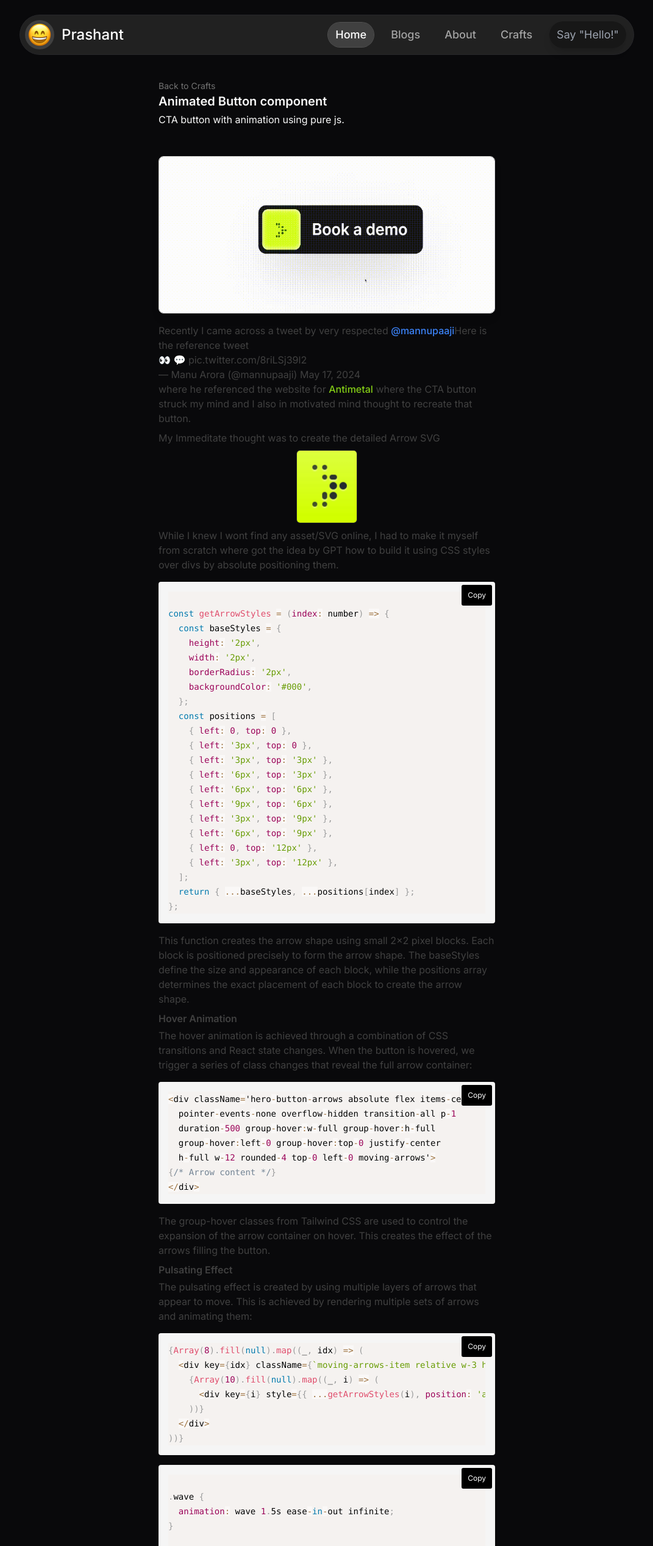
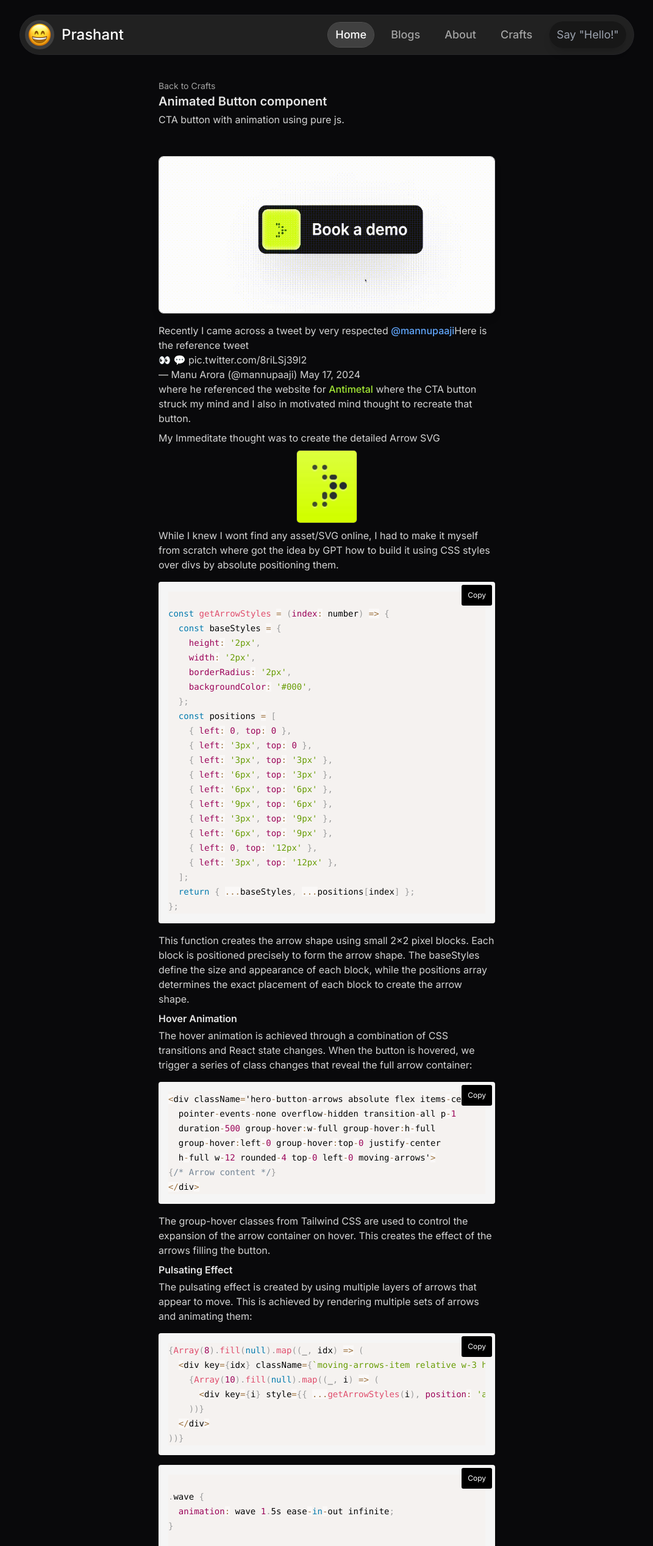
Before and after one commit to prash240303/Portfolio-Prashant, a Next.js app: page /crafts/button in a window 1280 px wide. Shown: the top 2535 px of the page at 61% size, without its empty margins (104-1175 px from the left). Built offline with nearby package versions, Linux system fonts and the light colour scheme.

Commit message:
fix: dark mode text-color button craft

```diff
--- a/src/app/crafts/button/page.tsx
+++ b/src/app/crafts/button/page.tsx
@@ -2,7 +2,7 @@
 import CodeBlock from "@/components/ui/CodeBlock";
 import Image from "next/image";
 import Link from "next/link";
-import React, { useEffect } from "react";
+import React, { useEffect, useState } from "react";
 
 const codeSnippet = `
 const getArrowStyles = (index: number) => {
@@ -101,33 +101,40 @@ function CraftsButtonPage() {
     const script = document.createElement("script");
     script.src = "https://platform.twitter.com/widgets.js";
     script.async = true;
+    script.onload = () => setTweetLoading(false); // Hide spinner when tweet loads
     document.body.appendChild(script);
   }, []);
+
+
+  const [tweetLoading, setTweetLoading] = useState(true);
 
   return (
     <div className="view-container mt-12 md:mt-24 mb-12 md:mb-[100px] overflow-hidden">
     <section className="py-4 md:py-8 px-4 md:px-6 max-w-[600px] mx-auto ">
       <Link href="/crafts">
-          <span className="text-sm mb-4 text-neutral-500">Back to Crafts</span>
+        <span className="text-sm mb-4 text-neutral-500 dark:text-neutral-400">Back to Crafts</span>
       </Link>
-        <h1 className="text-xl mb-1 font-semibold">
+      <h1 className="text-xl mb-1 font-semibold text-neutral-700 dark:text-neutral-200">
         Animated Button component
       </h1>
-        <p>CTA button with animation using pure js.</p>
+      <p className="text-neutral-700 dark:text-neutral-300">
+        CTA button with animation using pure js.
+      </p>
 
       <div className="mt-12 border border-neutral-300 shadow-lg w-fit rounded-lg overflow-hidden h-fit mx-auto">
         <Image
           src={"/crafts/button.gif"}
           width={1000}
+          unoptimized
           height={1000}
-            alt="iamge"
-            className="md:h-64 w-auto  aspect-auto h-24 "
+          alt="image"
+          className="md:h-64 w-auto aspect-auto h-24"
         />
       </div>
 
-        <div className="text-base mt-4 text-neutral-700">
+      <div className="text-base mt-4 text-neutral-700 dark:text-neutral-300">
         Recently I came across a tweet by very respected{" "}
-          <span className="font-medium text-blue-500">
+        <span className="font-medium text-blue-500 dark:text-blue-400">
           <a
             target="_blank"
             rel="noopener noreferrer"
@@ -152,7 +159,7 @@ function CraftsButtonPage() {
           />
         </div>
         where he referenced the website for{" "}
-          <span className="font-medium text-lime-500">
+        <span className="font-medium text-lime-500 dark:text-lime-400">
           <a target="_blank" href="https://antimetal.com/">
             Antimetal
           </a>
@@ -181,37 +188,41 @@ function CraftsButtonPage() {
           create the arrow shape.
         </div>
         <div>
-            <h3 className="font-semibold mt-2 mb-1"> Hover Animation </h3>
+          <h3 className="font-semibold mt-2 mb-1 text-neutral-700 dark:text-neutral-200">
+            Hover Animation
+          </h3>
           The hover animation is achieved through a combination of CSS
           transitions and React state changes. When the button is hovered, we
           trigger a series of class changes that reveal the full arrow
           container:
-            <div className="my-4  rounded-md">
+          <div className="my-4 rounded-md">
             <CodeBlock language="javascript" code={codeSnippetHover} />
           </div>
-            <p>
+          <p className="text-neutral-700 dark:text-neutral-300">
             The group-hover classes from Tailwind CSS are used to control the
             expansion of the arrow container on hover. This creates the effect
             of the arrows filling the button.
           </p>
         </div>
         <div>
-            <h3 className="font-semibold mt-2 mb-1">Pulsating Effect</h3>
-            <p>
+          <h3 className="font-semibold mt-2 mb-1 text-neutral-700 dark:text-neutral-200">
+            Pulsating Effect
+          </h3>
+          <p className="text-neutral-700 dark:text-neutral-300">
             The pulsating effect is created by using multiple layers of arrows
             that appear to move. This is achieved by rendering multiple sets
             of arrows and animating them:
           </p>
           <CodeBlock language="javascript" code={codeSnippetPulsating} />
           <CodeBlock language="javascript" code={codeSnippetPulsatingCSS} />
-            <p>
+          <p className="text-neutral-700 dark:text-neutral-300">
             Each set of arrows is given a different animation delay, creating
             the illusion of a continuous flow of arrows. The CSS animations
             (not shown in the provided code) would handle the actual movement
             of these arrow sets.
           </p>
 
-            <p className="font-medium mt-4">
+          <p className="font-medium mt-4 text-neutral-700 dark:text-neutral-300">
             {`Here's the source code, I hope you like it : )`}{" "}
           </p>
           <div>
@@ -229,7 +240,7 @@ function CraftsButtonPage() {
               sandbox="allow-forms allow-modals allow-popups allow-presentation allow-same-origin allow-scripts"
             ></iframe>
 
-              <p className="font-medium mt-4">
+            <p className="font-medium mt-4 text-neutral-700 dark:text-neutral-300">
               {`Please do check out other crafts as well. Any feedback is well appreciated.🥰`}{" "}
             </p>
           </div>
```
Lines whose indentation alone changed are shown as unchanged.
